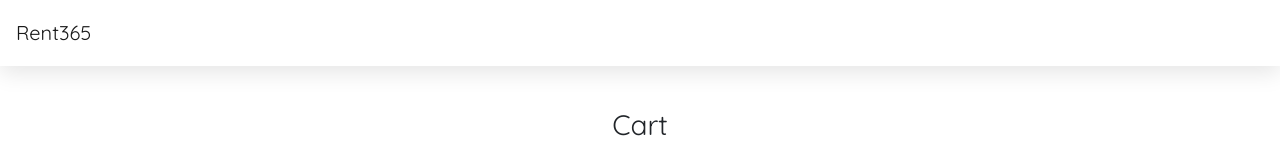
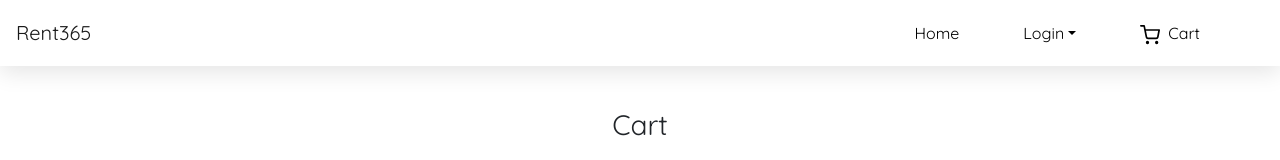
Before and after one commit to kuicpet/Rent365, a React (Create React App) app in the folder rent365/: page /cart in a window 1280 px wide. Shown: the top 160 px of the page. Built offline with nearby package versions, Linux system fonts and the light colour scheme.

Commit message:
bg--updated

```diff
--- a/rent365/src/components/Cart.js
+++ b/rent365/src/components/Cart.js
@@ -1,5 +1,5 @@
 import React from "react";
-import Heading from "./Heading";
+import Header from "./Header";
 import { Link } from "react-router-dom";
 import Footer from "./Footer";
 
@@ -7,7 +7,7 @@ import Footer from "./Footer";
 const Cart = () => {
     return (
         <div className="row text-center">
-            <Heading/>
+            <Header/>
             <div className="col-sm-12 cartSection">
                 <h3 className="mt-2">Cart</h3>
                     <svg xmlns="http://www.w3.org/2000/svg" width="24" height="24" viewBox="0 0 24 24" fill="none" stroke="currentColor" stroke-width="2" stroke-linecap="round" stroke-linejoin="round" className="feather feather-shopping-cart shopCart"><circle cx="9" cy="21" r="1"></circle><circle cx="20" cy="21" r="1"></circle><path d="M1 1h4l2.68 13.39a2 2 0 0 0 2 1.61h9.72a2 2 0 0 0 2-1.61L23 6H6"></path></svg>
```
